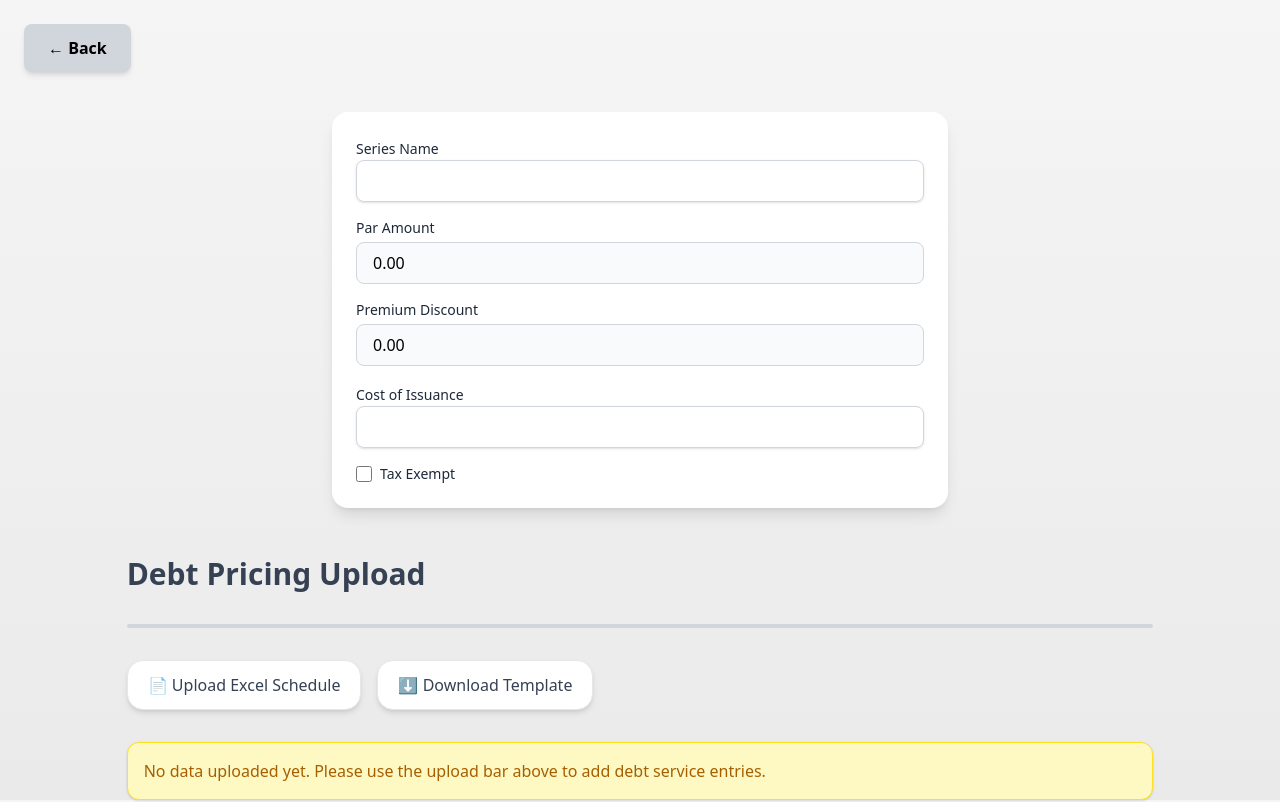
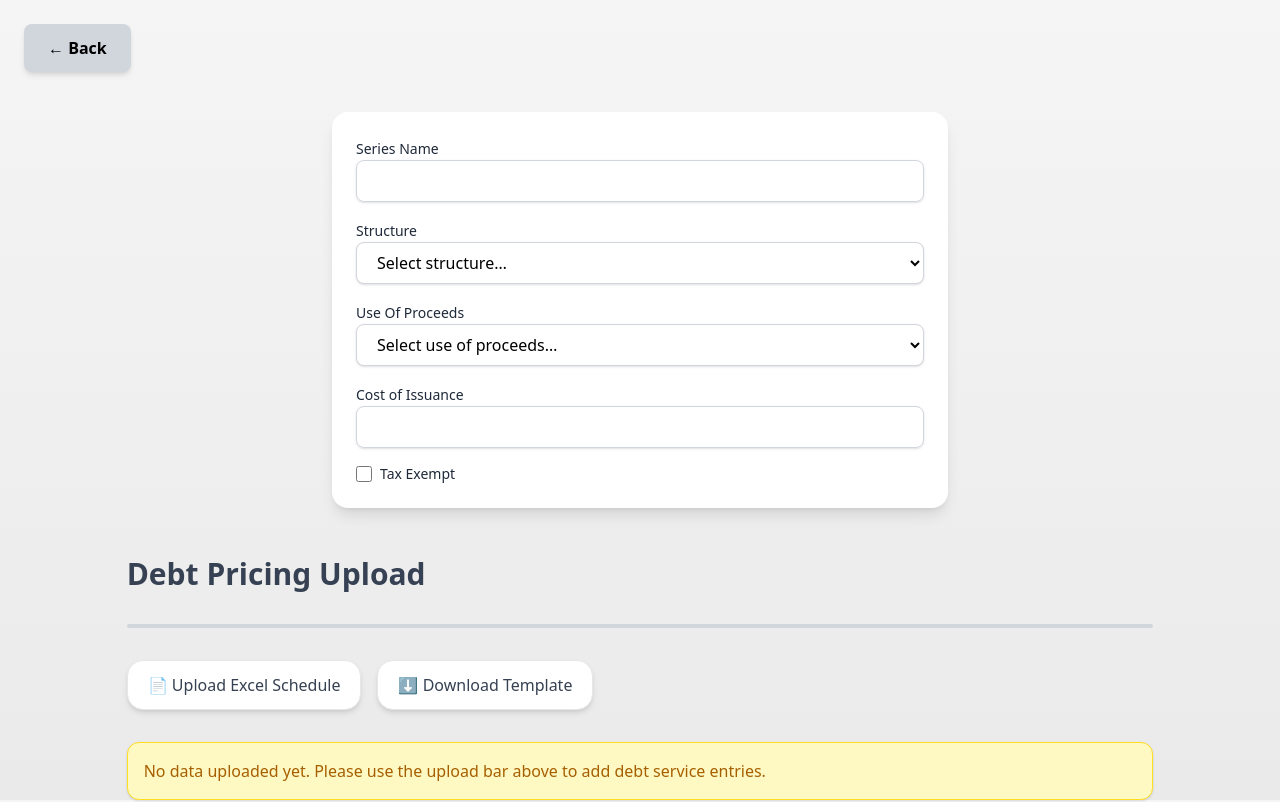
Before and after one commit to AdamsIncorporated/debt_book, a React app in the folder frontend/: page /create-new-series in a window 1280 px wide. Shown: the top 802 px of the page. Built offline with nearby package versions, Linux system fonts and the light colour scheme.

Commit message:
feat: add structure and use_of_proceeds fields to DebtSeriesForm and related constants

```diff
--- a/frontend/src/components/Constants/Constants.ts
+++ b/frontend/src/components/Constants/Constants.ts
@@ -51,3 +51,30 @@ export interface DebtService {
   interest?: number | null;
   created_at?: string | null;
 }
+
+export const STRUCTURE_OPTIONS = [
+  // Maturity structure
+  "Serial Bonds",
+  "Term Bonds",
+  "Serial + Term (Combination)",
+
+  // Interest / accretion structure
+  "Capital Appreciation (Zero-Coupon)",
+  "Current Interest",
+
+  // Rate mode
+  "Fixed Rate",
+  "Variable Rate (VRDO)",
+];
+
+export const USE_OF_PROCEEDS_OPTIONS = [
+  "New Money – Capital Project / Infrastructure",
+  "Refunding / Refinancing Outstanding Bonds (Current or Advance)",
+  "Working Capital / Operating Needs",
+  "Acquisition (Land / Facilities)",
+  "Construction / Renovation",
+  "Equipment",
+  "Debt Service Reserve Funding",
+  "Costs of Issuance",
+  "Other",
+];
--- a/frontend/src/components/Debt/DebtMasterForm.tsx
+++ b/frontend/src/components/Debt/DebtMasterForm.tsx
@@ -47,17 +47,6 @@ const DebtMasterForm = () => {
     navigate("/");
   };
 
-  /* ✅ MEMOS (NO CHANGE NEEDED) */
-  const { parSum, premiumDiscountSum } = useMemo(() => {
-    return pricingFormData.reduce(
-      (acc, row) => {
-        acc.parSum += Number(row.amount || 0);
-        acc.premiumDiscountSum += Number(row.premium_discount || 0);
-        return acc;
-      },
-      { parSum: 0, premiumDiscountSum: 0 },
-    );
-  }, [pricingFormData]);
 
   return (
     <div className="m-6">
@@ -74,8 +63,6 @@ const DebtMasterForm = () => {
         <div className="mx-auto w-1/2">
           <DebtSeriesForm
             seriesId={seriesId}
-            parSum={parSum}
-            premiumDiscountSum={premiumDiscountSum}
             onChange={setSeriesFormData}
             onInitialLoad={setSeriesOriginal}
             onValidate={({ valid }) => setIsSeriesValid(valid)}
--- a/frontend/src/components/Debt/DebtSeriesForm.tsx
+++ b/frontend/src/components/Debt/DebtSeriesForm.tsx
@@ -1,9 +1,11 @@
 import React, { useState, useEffect } from "react";
-import { DebtSeries } from "../Constants/Constants";
+import {
+  DebtSeries,
+  STRUCTURE_OPTIONS,
+  USE_OF_PROCEEDS_OPTIONS,
+} from "../Constants/Constants";
 import { fetchById } from "../utils/api";
 import { validateDebtSeries } from "../utils/validate";
-import { formatNumber } from "../utils/func";
-import { ReadOnlyField } from "../Widgets/ReadOnlyField";
 import DebtSeriesFormSkeleton from "../Widgets/DebtSeriesFormSkeleton";
 
 type Props = {
@@ -18,26 +20,24 @@ type Props = {
 type FormState = {
   id: number;
   seriesName: string;
+  structure: string;
   isTaxExempt: boolean;
-  parAmount: string;
-  premiumDiscount: string;
   costOfIssuance: string;
+  useOfProceeds: string;
 };
 
 const parseDebtSeries = (form: FormState): DebtSeries => ({
   id: form.id || null,
   series_name: form.seriesName,
+  structure: form.structure,
   is_tax_exempt: Number(form.isTaxExempt),
-  par_amount: Number(form.parAmount || 0),
-  premium_discount: Number(form.premiumDiscount || 0),
   cost_of_issuance: Number(form.costOfIssuance || 0),
+  use_of_proceeds: form.useOfProceeds,
   created_at: new Date().toISOString(),
 });
 
 const DebtSeriesForm: React.FC<Props> = ({
   seriesId,
-  parSum,
-  premiumDiscountSum,
   onChange,
   onInitialLoad,
   onValidate,
@@ -45,11 +45,10 @@ const DebtSeriesForm: React.FC<Props> = ({
   const [form, setForm] = useState<FormState>({
     id: 0,
     seriesName: "",
+    structure: "",
     isTaxExempt: false,
-    parAmount: parSum != null ? String(parSum) : "",
-    premiumDiscount:
-      premiumDiscountSum != null ? String(premiumDiscountSum) : "",
     costOfIssuance: "",
+    useOfProceeds: "",
   });
 
   const [loaded, setLoaded] = useState(false);
@@ -71,10 +70,10 @@ const DebtSeriesForm: React.FC<Props> = ({
         return {
           id: s?.id ?? 0,
           series_name: s?.series_name ?? "",
+          structure: s?.structure ?? "",
           is_tax_exempt: s?.is_tax_exempt ?? 0,
-          par_amount: s?.par_amount ?? 0,
-          premium_discount: s?.premium_discount ?? 0,
           cost_of_issuance: s?.cost_of_issuance ?? 0,
+          use_of_proceeds: s?.series_name ?? "",
         };
       },
     })
@@ -82,30 +81,16 @@ const DebtSeriesForm: React.FC<Props> = ({
         setForm({
           id: data.id,
           seriesName: data.series_name,
+          structure: data.structure,
           isTaxExempt: data.is_tax_exempt === 1,
-          parAmount: String(data.par_amount ?? ""),
-          premiumDiscount: String(data.premium_discount ?? ""),
           costOfIssuance: String(data.cost_of_issuance ?? ""),
+          useOfProceeds: data.use_of_proceeds,
         });
 
         onInitialLoad(data);
       })
       .finally(() => setLoaded(true));
   }, [seriesId, onInitialLoad]);
-
-  // ✅ KEEP parAmount & premium in sync with uploads
-  useEffect(() => {
-    setForm((prev) => {
-      if (!prev) return prev;
-
-      return {
-        ...prev,
-        parAmount: parSum != null ? String(parSum) : "",
-        premiumDiscount:
-          premiumDiscountSum != null ? String(premiumDiscountSum) : "",
-      };
-    });
-  }, [parSum, premiumDiscountSum]);
 
   // ✅ Unified change handler
   const updateForm = (next: FormState) => {
@@ -135,13 +120,41 @@ const DebtSeriesForm: React.FC<Props> = ({
              focus:outline-none focus:ring-2 focus:ring-blue-500"
       />
 
-      {/* ✅ Accrual‑driven display only */}
-      <ReadOnlyField label="Par Amount" value={formatNumber(form.parAmount)} />
-      <ReadOnlyField
-        label="Premium Discount"
-        value={formatNumber(form.premiumDiscount)}
-      />
+      <label className="text-sm font-medium text-gray-800">Structure</label>
+      <select
+        value={form.structure}
+        onChange={(e) => updateForm({ ...form, structure: e.target.value })}
+        className="w-full px-4 py-2 rounded-lg shadow-sm border border-gray-300
+             focus:outline-none focus:ring-2 focus:ring-blue-500 bg-white"
+      >
+        <option value="" disabled>
+          Select structure…
+        </option>
+        {STRUCTURE_OPTIONS.map((opt) => (
+          <option key={opt} value={opt}>
+            {opt}
+          </option>
+        ))}
+      </select>
 
+      <label className="text-sm font-medium text-gray-800">
+        Use Of Proceeds
+      </label>
+      <select
+        value={form.useOfProceeds}
+        onChange={(e) => updateForm({ ...form, useOfProceeds: e.target.value })}
+        className="w-full px-4 py-2 rounded-lg shadow-sm border border-gray-300
+             focus:outline-none focus:ring-2 focus:ring-blue-500 bg-white"
+      >
+        <option value="" disabled>
+          Select use of proceeds…
+        </option>
+        {USE_OF_PROCEEDS_OPTIONS.map((opt) => (
+          <option key={opt} value={opt}>
+            {opt}
+          </option>
+        ))}
+      </select>
       <label className="text-sm font-medium text-gray-800">
         Cost of Issuance
       </label>
@@ -154,7 +167,6 @@ const DebtSeriesForm: React.FC<Props> = ({
         className="w-full px-4 py-2 rounded-lg shadow-sm border border-gray-300
              focus:outline-none focus:ring-2 focus:ring-blue-500"
       />
-
       <label className="flex items-center gap-2 text-sm font-medium text-gray-800">
         <input
           type="checkbox"
--- a/frontend/src/components/Widgets/ReadOnlyField.tsx
+++ /dev/null
@@ -1,17 +0,0 @@
-import React from "react";
-
-type ReadOnlyFieldProps = {
-  label: string;
-  value: React.ReactNode;
-};
-
-export const ReadOnlyField = ({ label, value }: ReadOnlyFieldProps) => {
-  return (
-    <div className="space-y-1">
-      <label className="block text-sm font-medium text-gray-800">{label}</label>
-      <div className="w-full px-4 py-2 rounded-lg bg-gray-50 border border-gray-300">
-        {value}
-      </div>
-    </div>
-  );
-};
```
